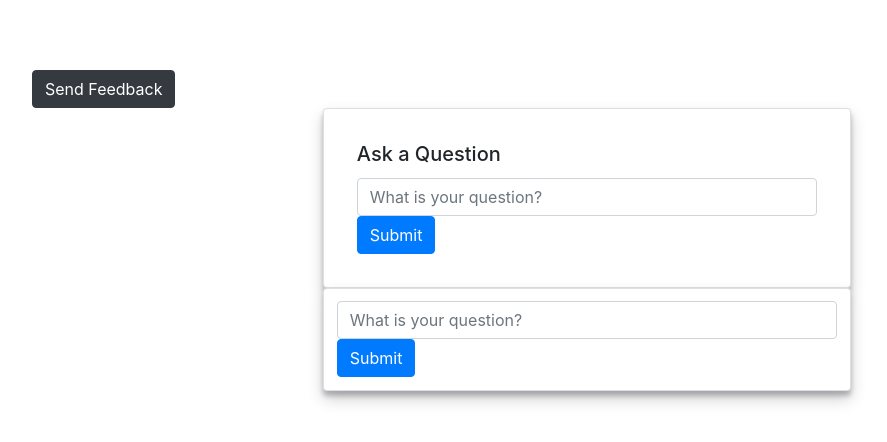
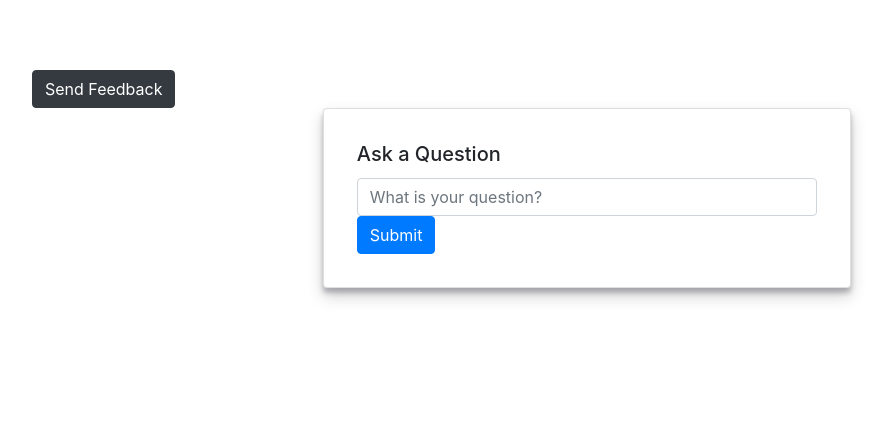
Before and after one commit to SamirAhma/netlifyformcustom, a Gatsby site: page / in a window 1280 px wide. Shown: the whole page, without its empty margins (53-940 px from the left). Built offline with nearby package versions, Linux system fonts and the light colour scheme; Gatsby itself is replaced by a stand-in of ours.

Commit message:
first commit

```diff
--- a/src/pages/index.js
+++ b/src/pages/index.js
@@ -22,79 +22,7 @@ const IndexPage = () => {
 
   return (
     <>
-      {/* <link rel="stylesheet" href="https://use.fontawesome.com/releases/v5.13.1/css/all.css" integrity="sha384-xxzQGERXS00kBmZW/6qxqJPyxW3UR0BPsL4c8ILaIWXva5kFi7TxkIIaMiKtqV1Q" crossorigin="anonymous" /> */}
-      {/* <SEO title="Home" />
-      <button onClick={() => setShowText(!showText)}>Send Feedback</button>
-      {showText && <div className="rating">
-        <form className="rating-form" name="feedback" method="post" data-netlify="true" data-netlify-honeypot="bot-field" action="">
-          <input type="hidden" name="form-name" value="feedback" />
-          <label htmlFor="happy">
-            <input type="radio" name="rating" className="happy" id="happy" defaultValue="happy" defaultChecked disabled={disabled} />
-            <svg xmlns="http://www.w3.org/2000/svg" xmlnsXlink="http://www.w3.org/1999/xlink" version="1.1" width="100%" height="100%" viewBox="0 0 24 24"><path d="M20,12A8,8 0 0,0 12,4A8,8 0 0,0 4,12A8,8 0 0,0 12,20A8,8 0 0,0 20,12M22,12A10,10 0 0,1 12,22A10,10 0 0,1 2,12A10,10 0 0,1 12,2A10,10 0 0,1 22,12M10,9.5C10,10.3 9.3,11 8.5,11C7.7,11 7,10.3 7,9.5C7,8.7 7.7,8 8.5,8C9.3,8 10,8.7 10,9.5M17,9.5C17,10.3 16.3,11 15.5,11C14.7,11 14,10.3 14,9.5C14,8.7 14.7,8 15.5,8C16.3,8 17,8.7 17,9.5M12,17.23C10.25,17.23 8.71,16.5 7.81,15.42L9.23,14C9.68,14.72 10.75,15.23 12,15.23C13.25,15.23 14.32,14.72 14.77,14L16.19,15.42C15.29,16.5 13.75,17.23 12,17.23Z" /></svg>
-          </label>
 
-          <label htmlFor="sad">
-            <input type="radio" name="rating" className="sad" id="sad" defaultValue="sad" disabled={disabled} />
-            <svg xmlns="http://www.w3.org/2000/svg" xmlnsXlink="http://www.w3.org/1999/xlink" version="1.1" width="100%" height="100%" viewBox="0 0 24 24"><path d="M20,12A8,8 0 0,0 12,4A8,8 0 0,0 4,12A8,8 0 0,0 12,20A8,8 0 0,0 20,12M22,12A10,10 0 0,1 12,22A10,10 0 0,1 2,12A10,10 0 0,1 12,2A10,10 0 0,1 22,12M15.5,8C16.3,8 17,8.7 17,9.5C17,10.3 16.3,11 15.5,11C14.7,11 14,10.3 14,9.5C14,8.7 14.7,8 15.5,8M10,9.5C10,10.3 9.3,11 8.5,11C7.7,11 7,10.3 7,9.5C7,8.7 7.7,8 8.5,8C9.3,8 10,8.7 10,9.5M12,14C13.75,14 15.29,14.72 16.19,15.81L14.77,17.23C14.32,16.5 13.25,16 12,16C10.75,16 9.68,16.5 9.23,17.23L7.81,15.81C8.71,14.72 10.25,14 12,14Z" /></svg>
-          </label>
-          <p>
-            <button type="submit" onClick={handleGameClick}>Submit</button>
-          </p>
-        </form>
-
-
-
-      </div>} */}
-      {/*
-    <form name="good feedback" method="post" data-netlify="true" data-netlify-honeypot="bot-field"  >
-
-      <input type="hidden" name="good" value="good" />
-      <input type="text" name="good comment" value="good" />
-      <button type="submit" name="good"><i class="far fa-smile"></i></button>
-      <button type="submit" name="bad"><i class="far fa-frown"></i></button>
-    </form> */}
-      {/* <form name="bad feedback " method="post" data-netlify="true" data-netlify-honeypot="bot-field"  >
-
-      <input type="hidden" name="bad" value="bad" />
-      <input type="text" name="bad comment" value="bad" />
-
-      <button type="submit" name="bad"><i class="far fa-frown"></i></button>
-    </form> */}
-
-      {/* <form name="feedback" method="post" data-netlify="true" data-netlify-honeypot="bot-field">
-
-
- */}
-
-      {/* <div className="card">
-      <div className="rating-container"> */}
-      {/* <div className="rating-text">
-          <p>I'm feeling...</p>
-        </div> */}
-
-
-
-
-      {/* </div>
-    </div> */}
-
-
-
-
-
-      {/* </form> */}
-      {/*
-    <form name="feedback" method="post" data-netlify="true" data-netlify-honeypot="bot-field">
-
-      <input type="hidden" name="form-name" value="feedback" />
-
-      <p>
-        <label>Message: <textarea name="bad feedback"></textarea></label>
-      </p>
-      <p>
-        <button type="submit" name="bad">Submit</button>
-      </p>
-    </form> */}
 
       <div className="container" style={{ marginTop: "70px" }}>
         <Modal buttonLabel="Send Feedback"></Modal>
@@ -119,7 +47,7 @@ const IndexPage = () => {
 
 
 
-          <div className="card">
+          <div className="card" style={{ display: "none" }}>
             <form name="Hello" method="post" data-netlify="true" data-netlify-honeypot="bot-field" target="__blank" action="">
               <input type="hidden" name="form-name" value="Hello" />
               <input type="textarea" class="form-control" id="message" name="question" placeholder="What is your question?" />
```
